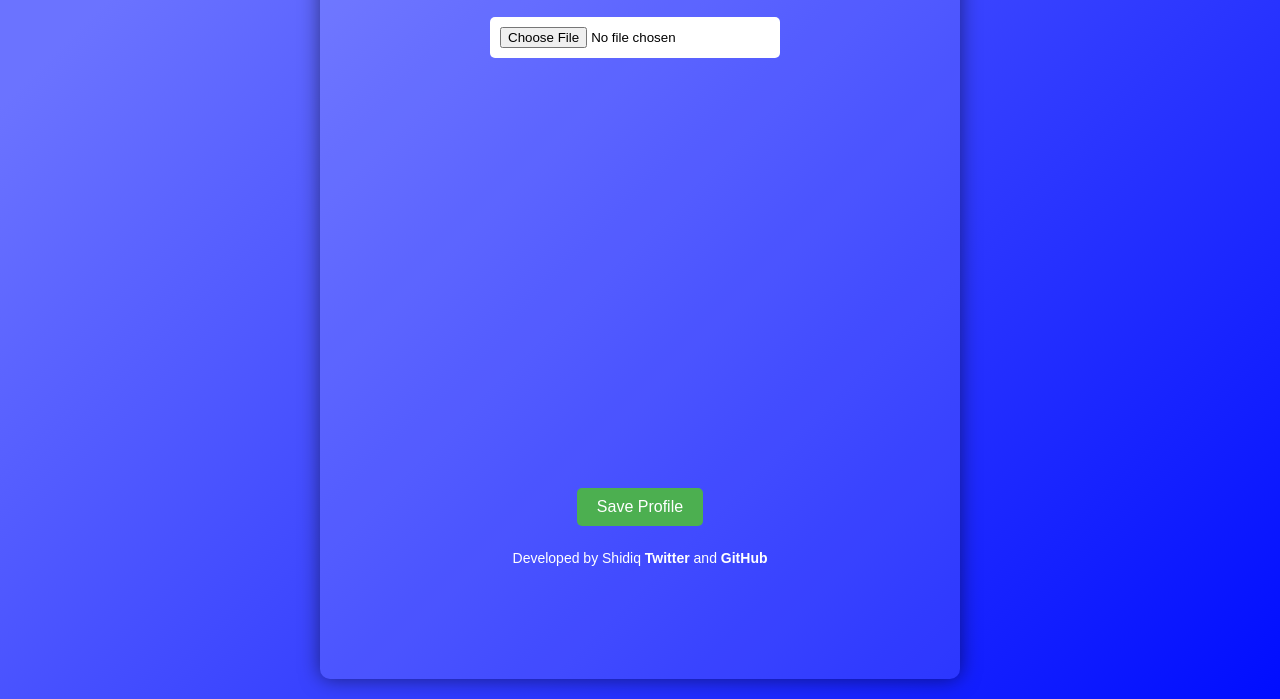
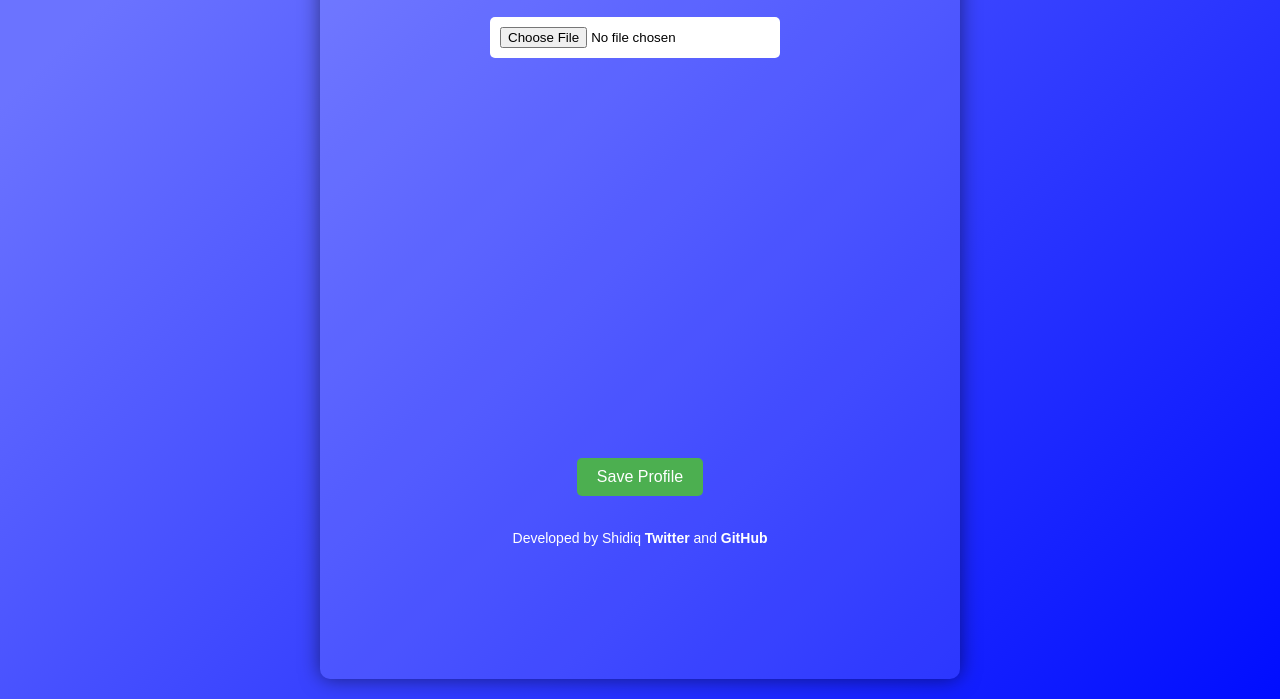
Before and after one commit to shidiqmuh0/Zksync-PFP, a plain HTML site: page index.html in a window 1280 px wide. Shown: the part 101-800 px from the top of the page. Drawn offline with Linux system fonts and the light colour scheme.

Commit message:
Pesan commit Anda di sini

```diff
--- a/style.css
+++ b/style.css
@@ -64,8 +64,8 @@ button:hover {
 .image-container {
     position: relative;
     width: 100%;
-    max-width: 400px;
-    height: 400px;
+    max-width: 350px;
+    height: 350px;
     display: flex;
     justify-content: center;
     align-items: center;
@@ -95,11 +95,11 @@ canvas {
 }
 
 #saveBtn {
-    margin-top: 10px;
+    margin-top: 30px;
 }
 
 #credits {
-    margin-top: 10px; /* Pushes the footer to the bottom of the page */
+    margin-top: 20px; /* Pushes the footer to the bottom of the page */
     text-align: center; /* Center-align text */
     width: 100%; /* Full width */
     font-size: 14px;
```
